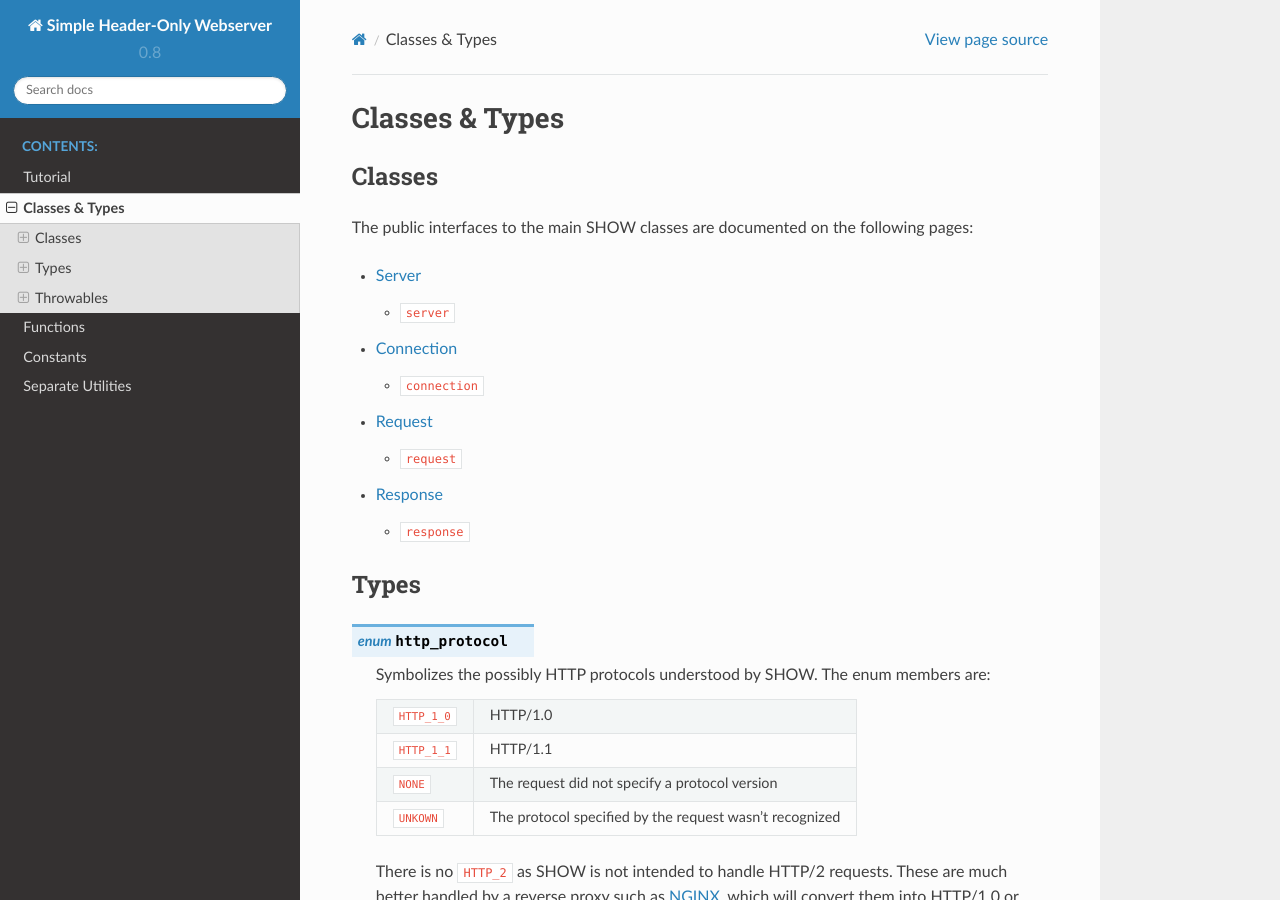
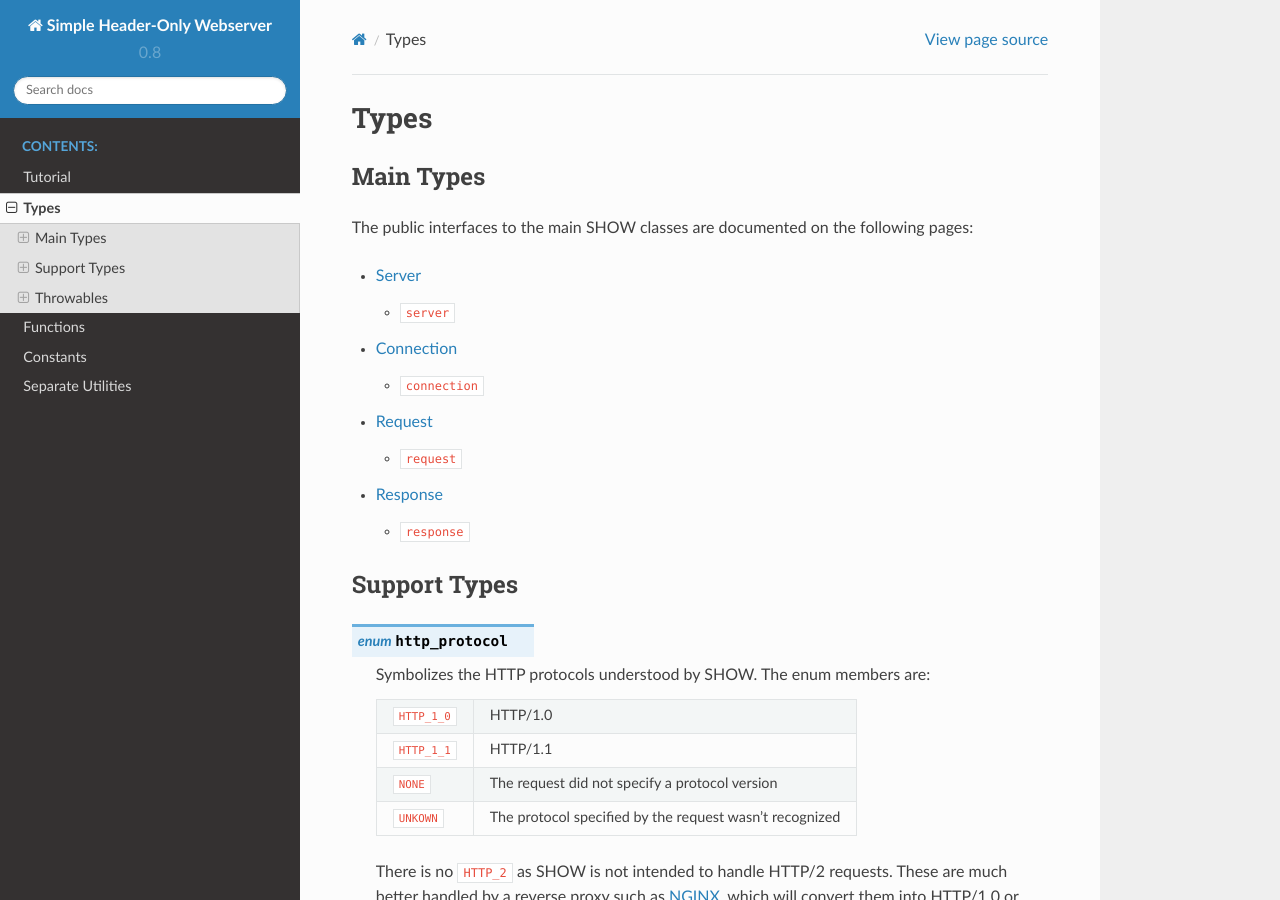
Before and after one commit to JadeMatrix/SHOW, a Sphinx documentation site: the page built from doc/Types.rst, in a window 1280 px wide and 900 px high. Built offline with Sphinx 7.4.7 and the Read the Docs theme 2.0.0, drawn with Linux system fonts in a browser that asks for light colours.

Commit message:
Tweaked some documentation

```diff
--- a/doc/Classes.rst
+++ b/doc/Types.rst
@@ -1,9 +1,9 @@
-===============
-Classes & Types
-===============
+=====
+Types
+=====
 
-Classes
-=======
+Main Types
+==========
 
 The public interfaces to the main SHOW classes are documented on the following pages:
 
@@ -15,14 +15,14 @@ The public interfaces to the main SHOW classes are documented on the following p
     Request
     Response
 
-Types
-=====
+Support Types
+=============
 
 .. cpp:namespace-push:: show
 
 .. cpp:enum:: http_protocol
 
-    Symbolizes the possibly HTTP protocols understood by SHOW.  The enum members are:
+    Symbolizes the HTTP protocols understood by SHOW.  The enum members are:
 
     +--------------+---------------------------------------------------------+
     | ``HTTP_1_0`` | HTTP/1.0                                                |
--- a/doc/index.rst
+++ b/doc/index.rst
@@ -15,7 +15,7 @@
     :caption: Contents:
 
     Tutorial
-    Classes
+    Types
     Functions
     Constants
     Utilities
```
Also changed, not shown: 2 other files.
